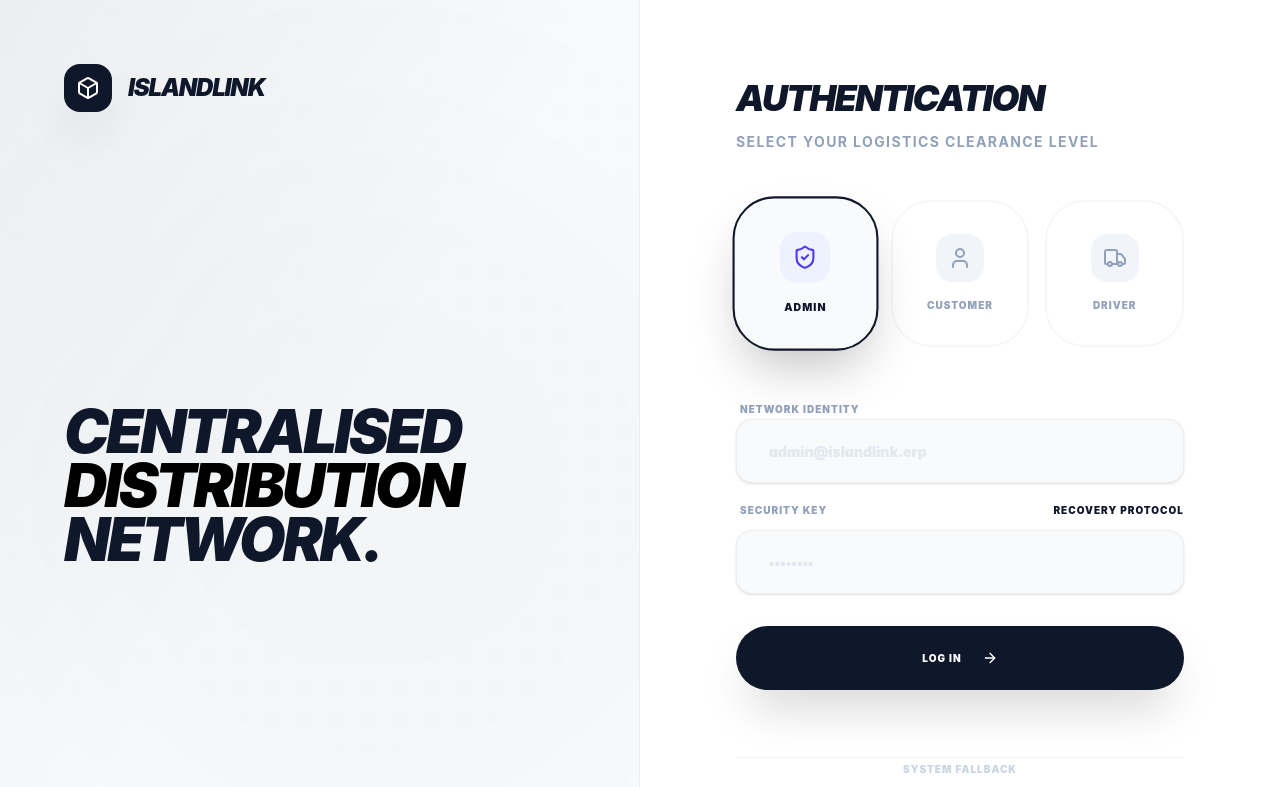
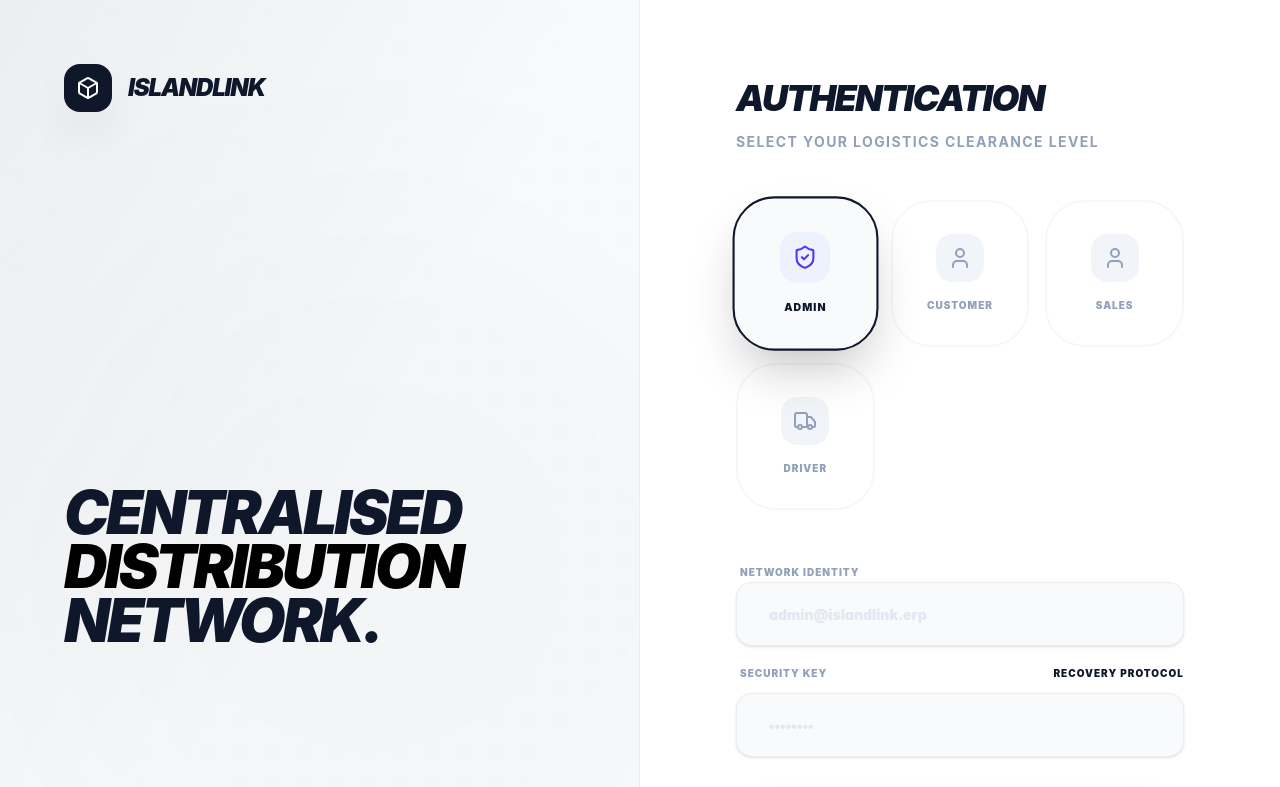
Before and after one commit to Tharusha999/isdn, a Next.js app: page / in a window 1280 px wide. Shown: the top 787 px of the page. Built offline with nearby package versions, Linux system fonts and the light colour scheme.

Commit message:
feat:test

```diff
--- a/app/page.tsx
+++ b/app/page.tsx
@@ -10,7 +10,7 @@ import { useState, useEffect } from "react";
 
 export default function Home() {
   const router = useRouter();
-  const [selectedRole, setSelectedRole] = useState<'admin' | 'customer' | 'driver'>('admin');
+  const [selectedRole, setSelectedRole] = useState<'admin' | 'customer' |'sales'| 'driver'>('admin');
   const [isLoading, setIsLoading] = useState(false);
 
   useEffect(() => {
@@ -75,6 +75,7 @@ export default function Home() {
             {[
               { id: 'admin', label: 'Admin', icon: ShieldCheck, color: 'text-indigo-600', bg: 'bg-indigo-50' },
               { id: 'customer', label: 'Customer', icon: User, color: 'text-emerald-600', bg: 'bg-emerald-50' },
+              { id: 'sales', label: 'Sales', icon: User, color: 'text-emerald-600', bg: 'bg-emerald-50' },
               { id: 'driver', label: 'Driver', icon: Truck, color: 'text-amber-600', bg: 'bg-amber-50' }
             ].map((role) => (
               <button
```
Also changed, not shown: 1 other file (tests, documents, lock files or other folders).
